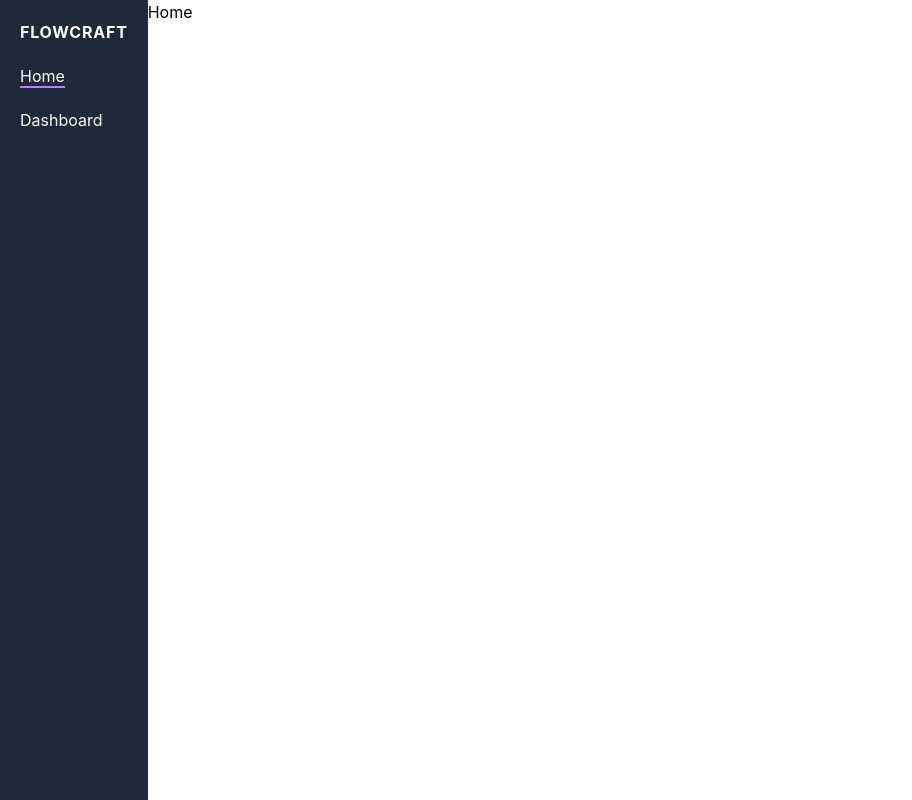
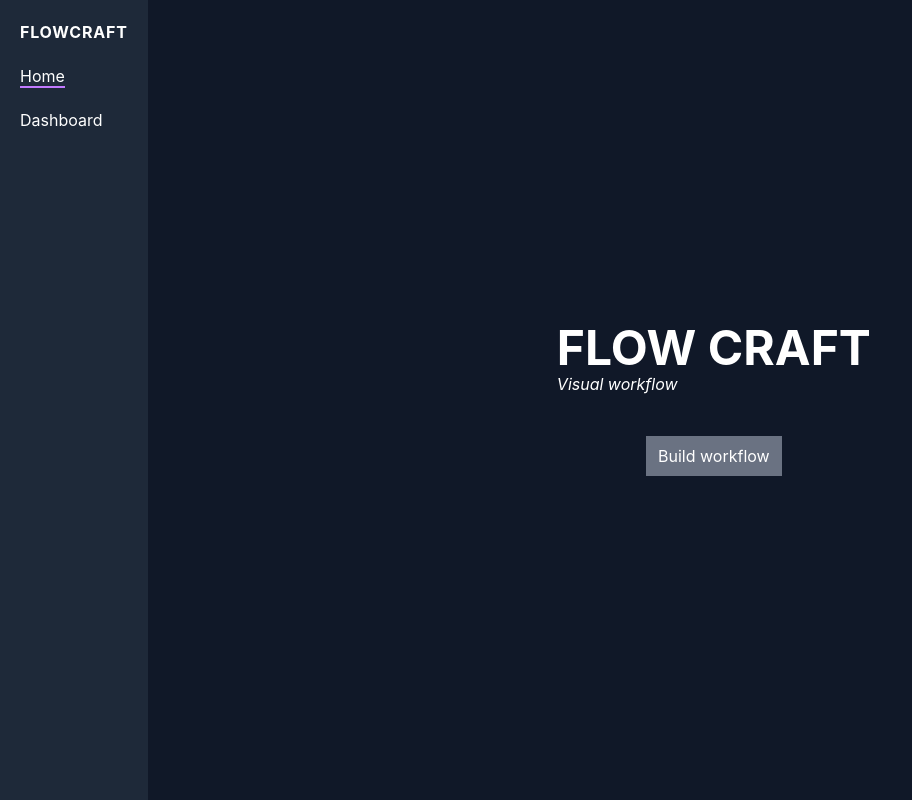
Before and after one commit to rajesh-medudula/flowcraft, a React (Vite) app: page / in a window 1280 px wide. Shown: the whole page, without its empty margins (0-912 px from the left). Built offline with nearby package versions, Linux system fonts and the light colour scheme.

Commit message:
feat: add home page content

```diff
--- a/src/pages/Home.jsx
+++ b/src/pages/Home.jsx
@@ -1,11 +1,25 @@
-
+import { useNavigate } from "react-router-dom";
 
 const Home = () => {
+  const navigate = useNavigate();
+
+  const handleNav = () => {
+    navigate("/dashboard");
+  };
+
   return (
-    <section>
-      Home
+    <section className="bg-gray-900 text-white flex flex-col justify-center items-center gap-10">
+      <div>
+        <h1 className="text-5xl font-bold">FLOW CRAFT</h1>
+        <em>Visual workflow</em>
+      </div>
+      <div>
+        <button className="py-2 px-3 cursor-pointer bg-gray-500" onClick={handleNav}>
+          Build workflow
+        </button>
+      </div>
     </section>
-  )
-}
+  );
+};
 
-export default Home
+export default Home;
```
